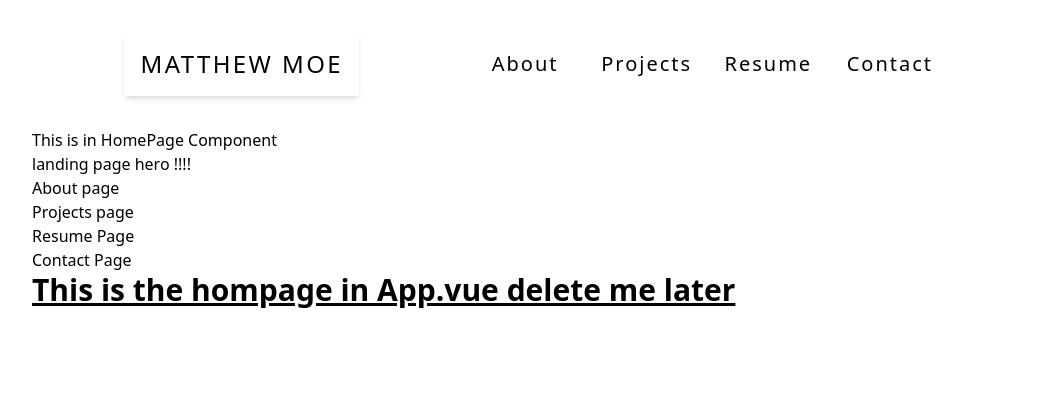
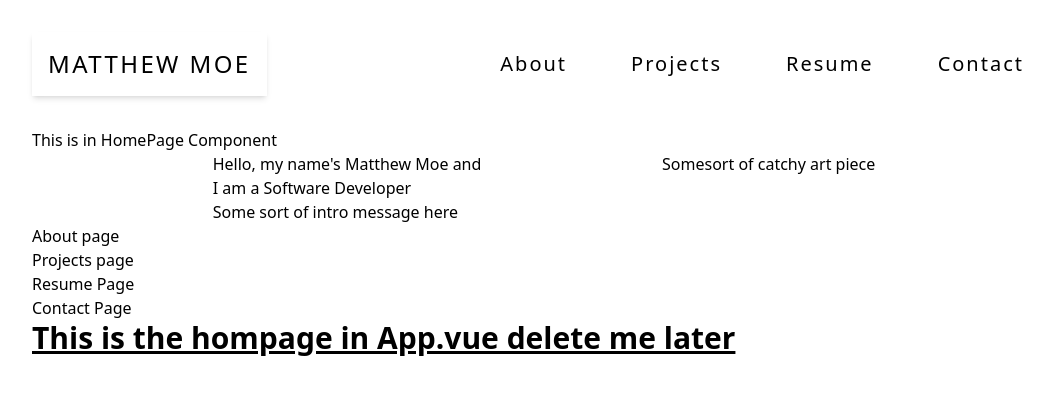
Before and after one commit to mrmoeee/portfolio-tailwind, a Vue app: page / in a window 1280 px wide. Shown: the top 394 px of the page, without its empty margins (96-1149 px from the left). Built offline with nearby package versions, Linux system fonts and the light colour scheme.

Commit message:
fix navbar styling

```diff
--- a/index.html
+++ b/index.html
@@ -1,13 +1,16 @@
 <!DOCTYPE html>
 <html lang="en">
+
 <head>
   <meta charset="UTF-8" />
   <link rel="icon" type="image/svg+xml" href="/vite.svg" />
   <meta name="viewport" content="width=device-width, initial-scale=1.0" />
   <title>Vite + Vue</title>
 </head>
+
 <body>
-    <div id="app"></div>
+  <div id="app" class="container mx-auto max-w-5xl"></div>
   <script type="module" src="/src/main.js"></script>
 </body>
+
 </html>
--- a/src/components/LandingPage.vue
+++ b/src/components/LandingPage.vue
@@ -1,10 +1,18 @@
 <script setup>
-import LandingPageHeroVue from './LandingPageHero.vue';
-const msg1 = "landing page hero !!!!";
-
-
+const name = "Hello, my name's Matthew Moe and"
+const introHighlight = "I am a Software Developer"
+const introMsg = "Some sort of intro message here"
 </script>
 
 <template>
-  <LandingPageHeroVue :msg="msg1" />
+  <div class="flex flex-row justify-evenly max-w-5xl">
+    <div class="flex flex-col">
+      <p>{{ name }}</p>
+      <p>{{ introHighlight }}</p>
+      <p>{{ introMsg }}</p>
+    </div>
+    <div class="">
+      Somesort of catchy art piece
+    </div>
+  </div>
 </template>
--- a/src/components/LandingPageHero.vue
+++ /dev/null
@@ -1,9 +0,0 @@
-<script setup>
-defineProps({
-  msg: String
-})
-</script>
-
-<template>
-  <h1>{{ msg }}</h1>
-</template>
--- a/src/components/NavBar.vue
+++ b/src/components/NavBar.vue
@@ -3,15 +3,15 @@
 </script>
 
 <template>
-  <div class="container mx-auto max-w-5xl flex justify-evenly m-8">
-    <div class=" text-center flex justify-start items-center shadow-md">
+  <div class="container mx-auto max-w-5xl flex flex-row m-8">
+    <div class=" text-center flex items-center shadow-md">
       <a href="#" class="text-2xl p-4 antialiased font-light tracking-widest ">MATTHEW MOE</a>
     </div>
-    <div class="w-6/12 text-center flex justify-evenly items-center">
-      <a href="#" class="w-24 text-center text-xl antialiased font-light tracking-widest">About</a>
-      <a href="#" class="w-24 text-center text-xl antialiased font-light tracking-widest">Projects</a>
-      <a href="#" class="w-24 text-center text-xl antialiased font-light tracking-widest">Resume</a>
-      <a href="#" class="w-24 text-center text-xl antialiased font-light tracking-widest">Contact</a>
+    <div class="w-6/12 text-center flex justify-end items-center ml-auto">
+      <a href="#a" class="mx-8 text-center text-xl antialiased font-light tracking-widest">About</a>
+      <a href="#p" class="mx-8 text-center text-xl antialiased font-light tracking-widest">Projects</a>
+      <a href="#r" class="mx-8 text-center text-xl antialiased font-light tracking-widest">Resume</a>
+      <a href="#c" class="mx-8 text-center text-xl antialiased font-light tracking-widest">Contact</a>
     </div>
   </div>
 </template>
```
Lines whose indentation alone changed are shown as unchanged.
